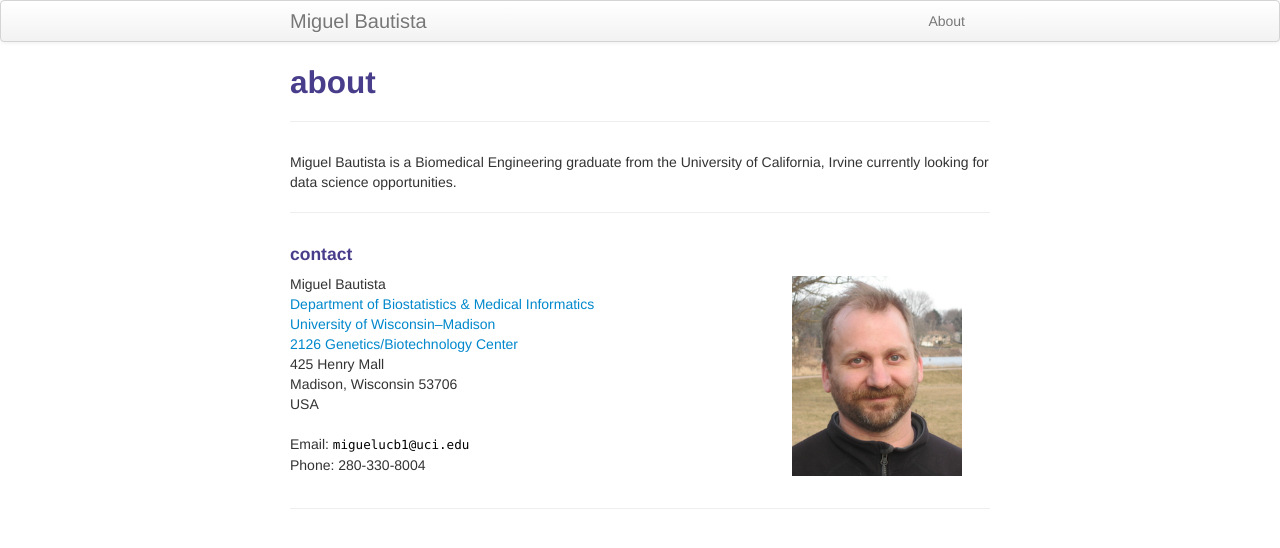
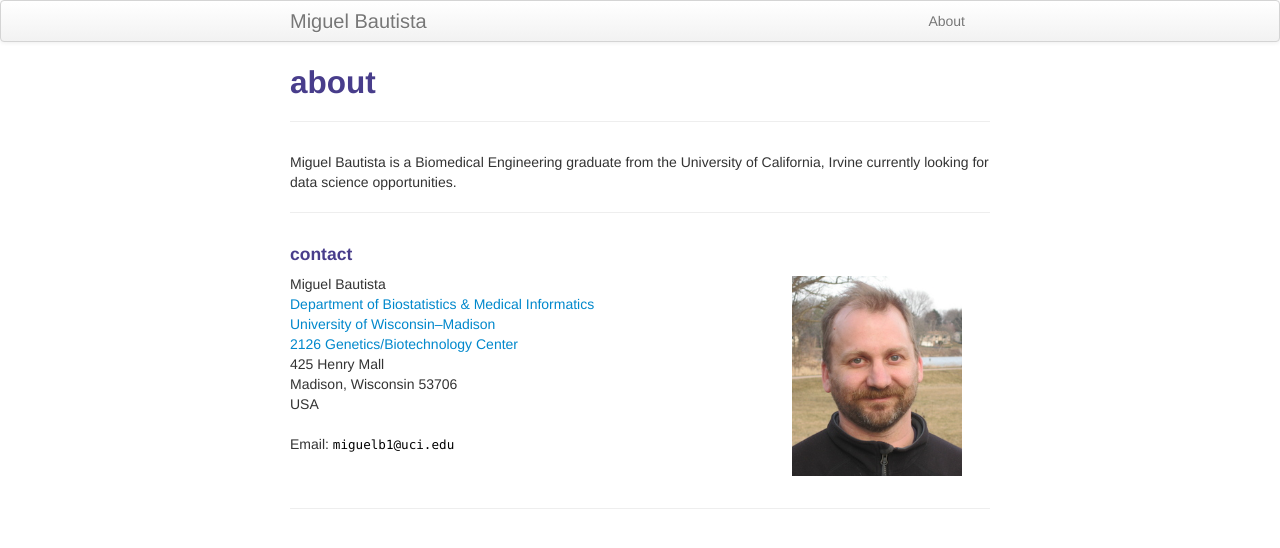
Before and after one commit to mbguel/mbguel.github.io, a Jekyll site: the page built from pages/about.md, in a window 1280 px wide. Shown: the top 548 px of the page. Built offline with Jekyll 4.4.1, drawn with Linux system fonts in a browser that asks for light colours.

```diff
--- a/pages/about.md
+++ b/pages/about.md
@@ -23,10 +23,9 @@ Miguel Bautista is a Biomedical Engineering graduate from the University of Cali
             USA<br/><br/>
 
             <div id="hide_email">
-            Email: <code>mi</code><b>I</b><code>gu</code><b>don't</b><code>el</code><b>want</b><code>uc</code><b>spam!
-            </b><code>b1</code><b>So</b><code>@</code><b>please</b><code>uc</code><b>leave
+            Email: <code>mi</code><b>I</b><code>gu</code><b>don't</b><code>el</code><b>want</b><code>b</code><b>spam!
+            </b><code>1</code><b>So</b><code>@</code><b>please</b><code>uc</code><b>leave
             </b><code>i</code><b>me</b><code>.</code><b>alone</b><code>e</code><b>!</b><code>du</code><br/>
-            Phone: 280-330-8004
             </div>
         </div>
 
```
